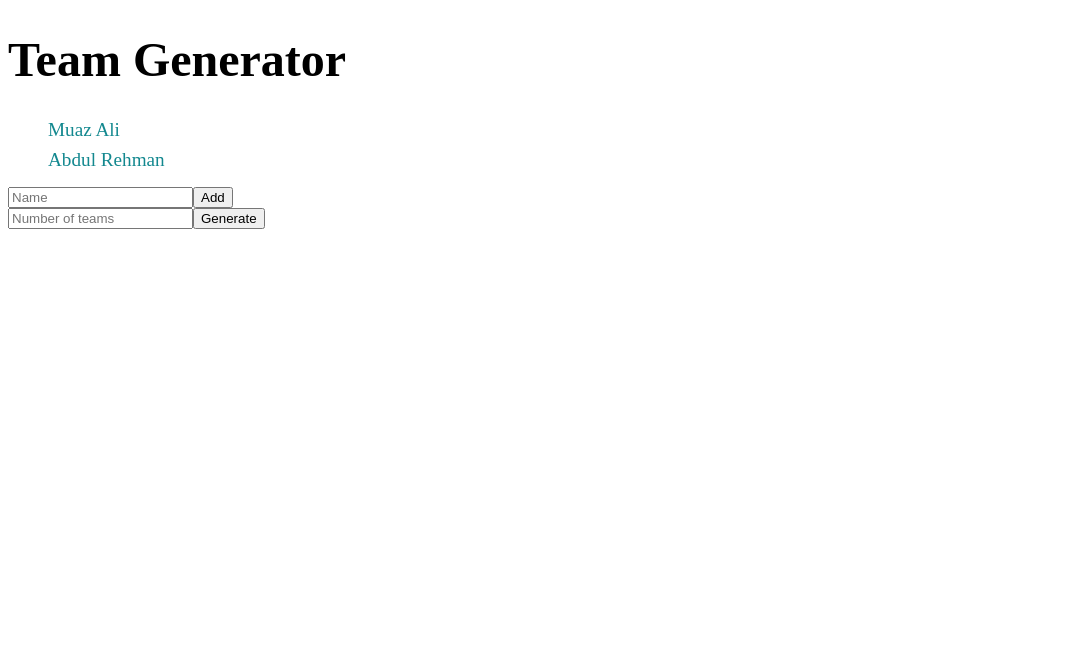
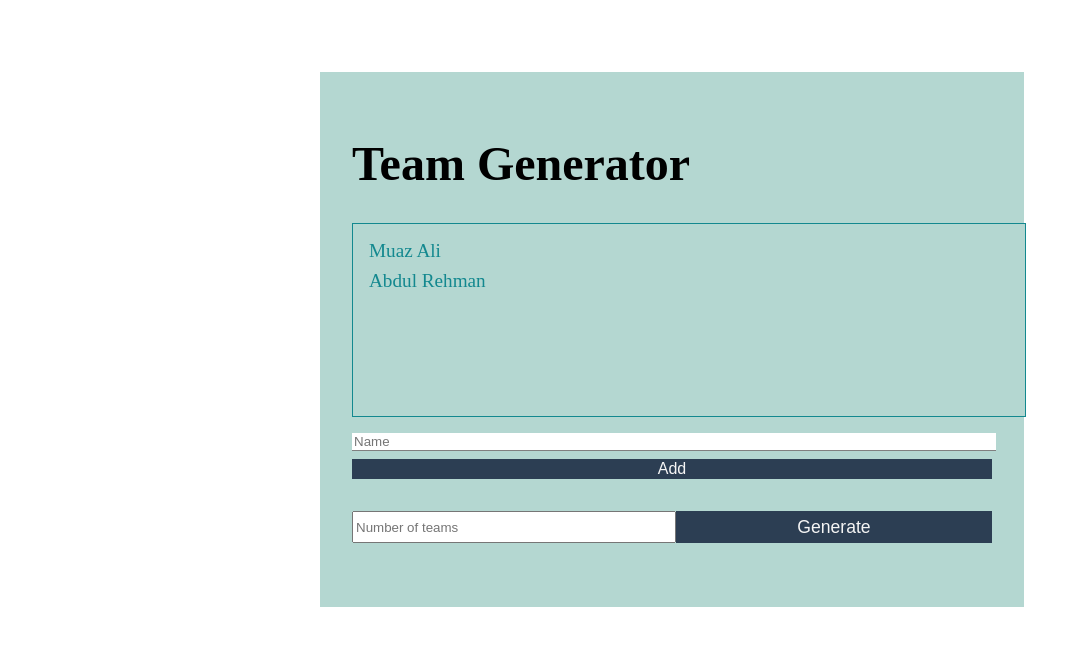
Before and after one commit to muaz-ali22/Team-Generator-, an Angular app: page / in a window 1280 px wide. Shown: the top 646 px of the page, without its empty margins (0-1081 px from the left). Built offline with nearby package versions, Linux system fonts and the light colour scheme.

Commit message:
Modify HTML

```diff
--- a/src/app/app.component.html
+++ b/src/app/app.component.html
@@ -1,15 +1,15 @@
-<div>
-  <div>
+<div class="container">
+  <div class="ui card">
     <h1>Team Generator</h1>
-    <ul>
+    <ul class="list">
       <li>Muaz Ali</li>
       <li>Abdul Rehman</li>
     </ul>
-    <div>
+    <div class="add-member-container">
       <input type="text" placeholder="Name">
       <button>Add</button>
     </div>
-  <div>
+  <div class="input-container">
     <input type="number" placeholder="Number of teams ">
     <button>Generate</button>
   </div>
```
